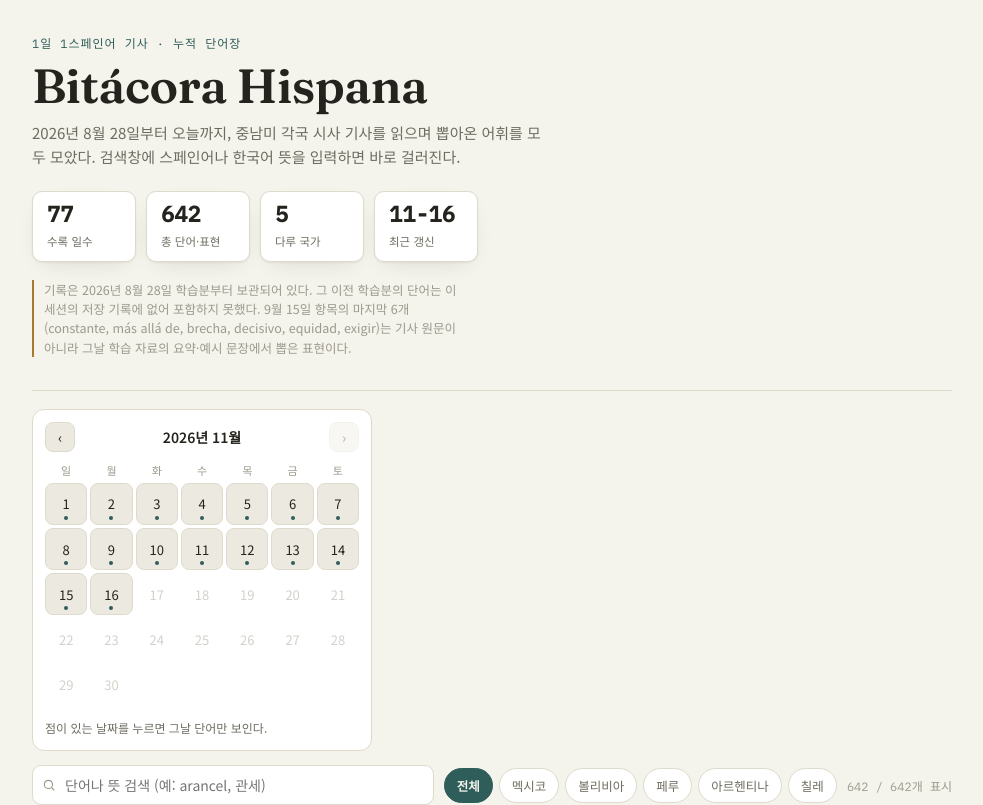
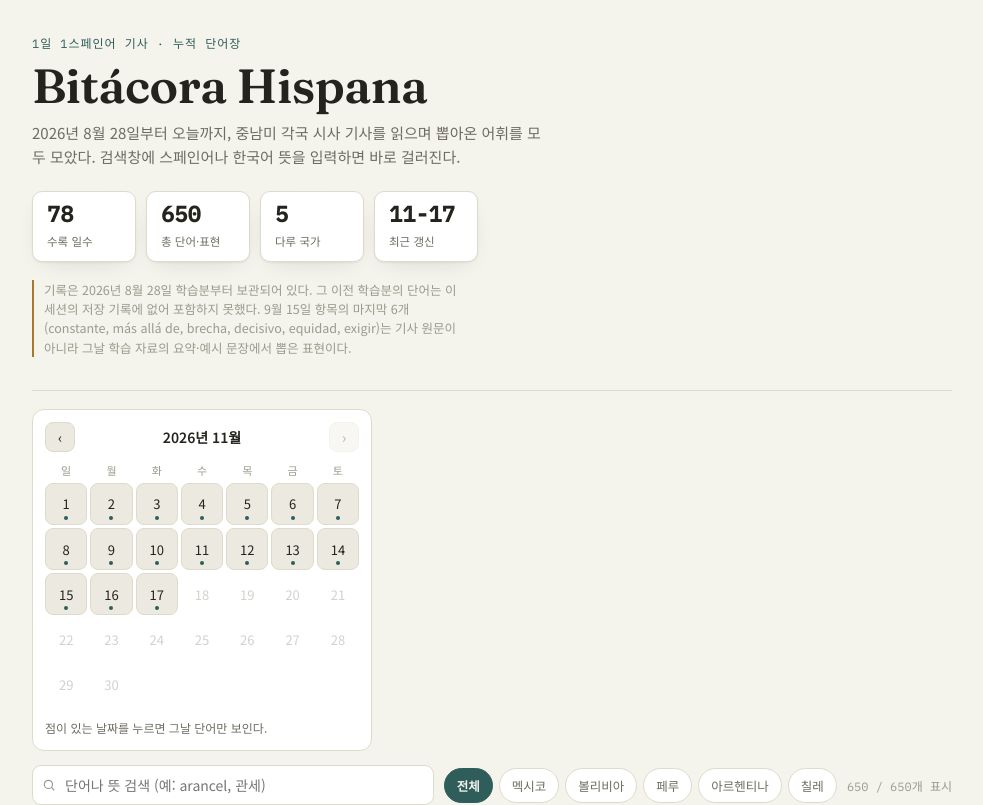
Before and after one commit to gilsy02/Bitacora-hispana, a plain HTML site: page index.html in a window 1280 px wide. Shown: the top 805 px of the page, without its empty margins (148-1131 px from the left). Drawn offline with Linux system fonts and the light colour scheme.

Commit message:
Add 2026-11-17 vocabulary
Co-Authored-By: Claude Opus 5.5 <noreply@anthropic.com>
Claude-Session: https://claude.ai/code/session_01XxmwwK2wS7LbrTxDWhhzEx

```diff
--- a/index.html
+++ b/index.html
@@ -1214,6 +1214,16 @@ const DATA = [
   {es:"desembolso", pos:"명사(남)", ko:"(자금의) 지출, 집행", ex:"El ministro aclaró que la medida no implica un desembolso automático de recursos.", exKo:"장관은 이 조치가 재원의 자동 집행을 뜻하지 않는다고 밝혔다."},
   {es:"gobernación", pos:"명사(여)", ko:"주(州)정부(볼리비아 데파르타멘토 정부)", ex:"Las gobernaciones y alcaldías deben evaluar los daños en su territorio.", exKo:"주정부와 시정부는 관할 지역의 피해를 평가해야 한다."},
   {es:"déficit de lluvias", pos:"명사구(남)", ko:"강수 부족", ex:"Potosí y Oruro podrían enfrentar un déficit inusual de lluvias.", exKo:"포토시와 오루로는 이례적인 강수 부족을 겪을 수 있다."}
+]},
+{date:"2026-11-17", country:"mx", countryName:"멕시코", cat:"경제·무역(관세 인상과 대중국 항공화물 13.9% 감소)", title:"Aranceles pegan a la carga aérea con China; fue el corredor con peor desempeño, dice analista", source:"El Universal, 2026-11-16", words:[
+  {es:"fracción arancelaria", pos:"명사구(여)", ko:"관세 분류 항목(세번)", ex:"El aumento de aranceles se aplica a mil 463 fracciones arancelarias.", exKo:"관세 인상은 1,463개 관세 분류 항목에 적용된다."},
+  {es:"corredor", pos:"명사(남)", ko:"(교역·운송) 노선, 회랑", ex:"El corredor México-China fue el de peor desempeño en agosto.", exKo:"멕시코-중국 노선은 8월에 실적이 가장 나쁜 노선이었다."},
+  {es:"desempeño", pos:"명사(남)", ko:"실적, 성과", ex:"La carga aérea con China tuvo el peor desempeño entre las rutas internacionales.", exKo:"중국과의 항공화물은 국제 노선 가운데 가장 나쁜 실적을 기록했다."},
+  {es:"golpear (golpearon)", pos:"동사", ko:"타격을 주다", ex:"Los aranceles golpearon principalmente la carga aérea entre México y China.", exKo:"관세는 주로 멕시코와 중국 간 항공화물에 타격을 주었다."},
+  {es:"abastecerse (se abastecieron)", pos:"대명동사", ko:"(물자를) 미리 확보하다, 비축하다", ex:"Las plantas se abastecieron de insumos antes de que entraran los aranceles.", exKo:"공장들은 관세가 시행되기 전에 원자재를 미리 확보했다."},
+  {es:"normalización", pos:"명사(여)", ko:"정상화", ex:"La normalización del transporte marítimo redujo la demanda de envíos aéreos.", exKo:"해상 운송의 정상화로 항공 운송 수요가 줄었다."},
+  {es:"quedar exento de (quedaron exentas)", pos:"동사구", ko:"~에서 면제되다", ex:"Las mercancías del corredor con Estados Unidos quedaron exentas de aranceles por el T-MEC.", exKo:"미국과의 노선 화물은 T-MEC 덕분에 관세에서 면제되었다."},
+  {es:"trampolín", pos:"명사(남)", ko:"발판, 도약대(비유적 의미의 경유지)", ex:"Algunas empresas usaban a México como trampolín entre China y Estados Unidos.", exKo:"일부 기업은 멕시코를 중국과 미국 사이의 발판으로 이용했다."}
 ]}
 ];
 
```
